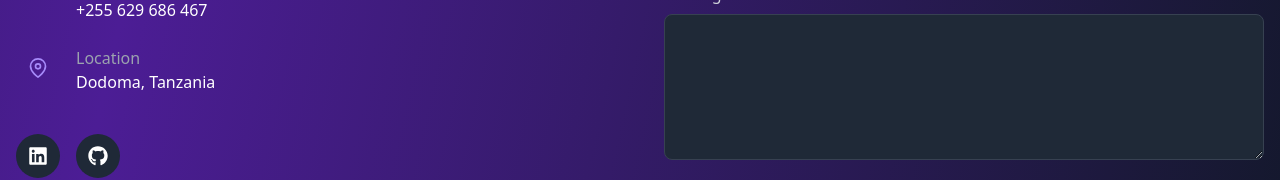
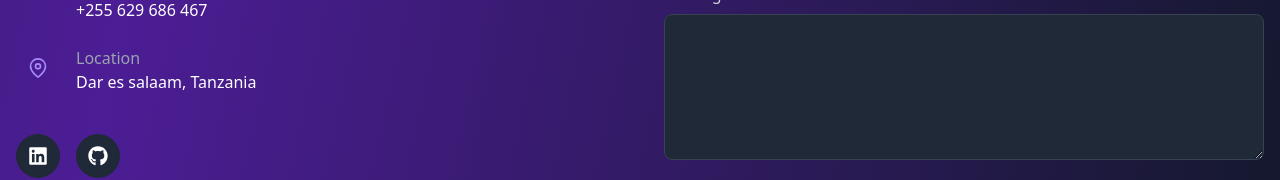
Before and after one commit to CEO-LAYSON/layson-portifolio, a React (Vite) app: page / in a window 1280 px wide. Shown: the part 5232-5412 px from the top of the page. Built offline with nearby package versions, Linux system fonts and the light colour scheme.

Commit message:
modifications on contact info

```diff
--- a/src/components/Contact.tsx
+++ b/src/components/Contact.tsx
@@ -149,7 +149,7 @@
                 </div>
                 <div>
                   <h4 className="text-gray-400 font-medium">Location</h4>
-                  <p className="text-white">Dodoma, Tanzania</p>
+                  <p className="text-white">Dar es salaam, Tanzania</p>
                 </div>
               </div>
 
```
